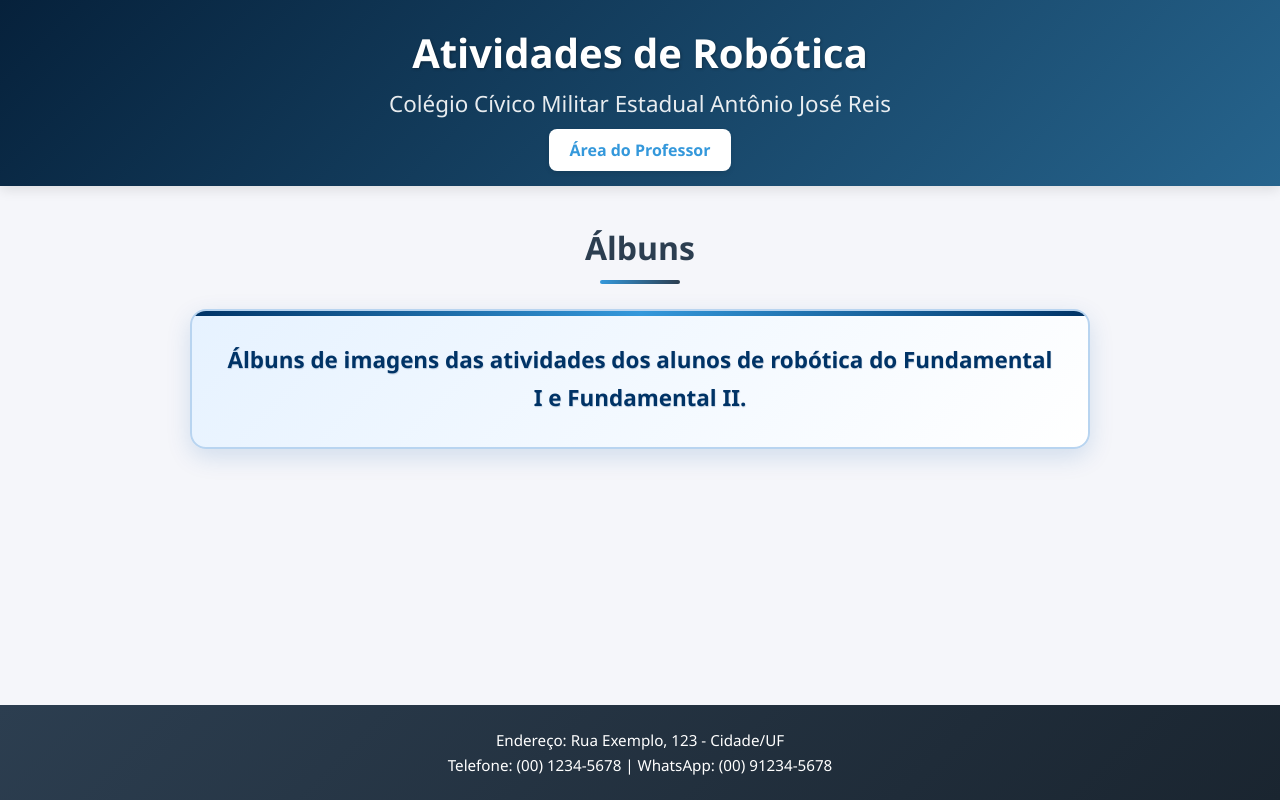
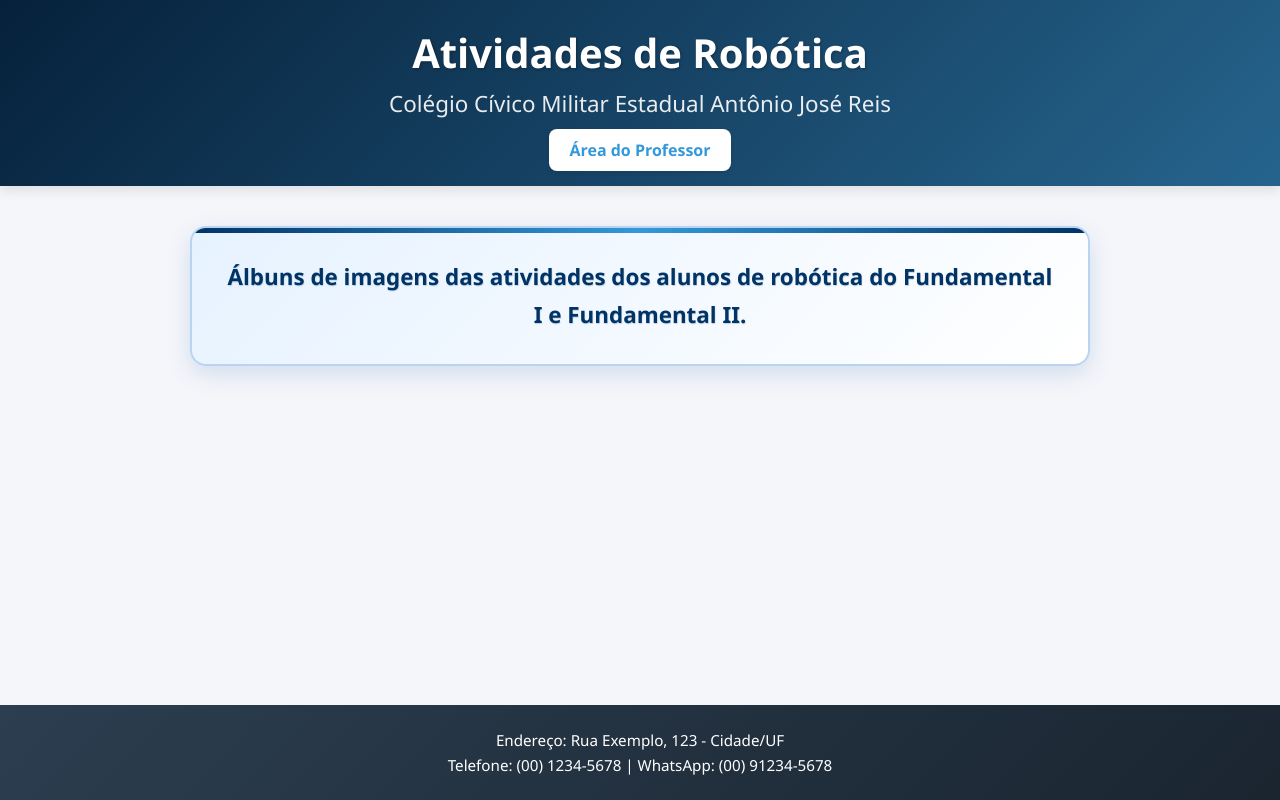
Before and after one commit to 23071960/album_robotica, a plain HTML site: page index.html in a window 1280 px wide. Drawn offline with nearby package versions, Linux system fonts and the light colour scheme.

Commit message:
remmoção o titulo "album"

```diff
--- a/index.html
+++ b/index.html
@@ -16,7 +16,6 @@
 
 <main>
   <section class="albums">
-    <h3>Álbuns</h3>
 
     <div class="description">
       <p>Álbuns de imagens das atividades dos alunos de robótica do Fundamental I e Fundamental II.</p>
@@ -58,4 +57,5 @@
 <script src="https://cdn.jsdelivr.net/npm/@supabase/supabase-js@2"></script>
 <script src="album.js"></script>
 </body>
+
 </html>
```
